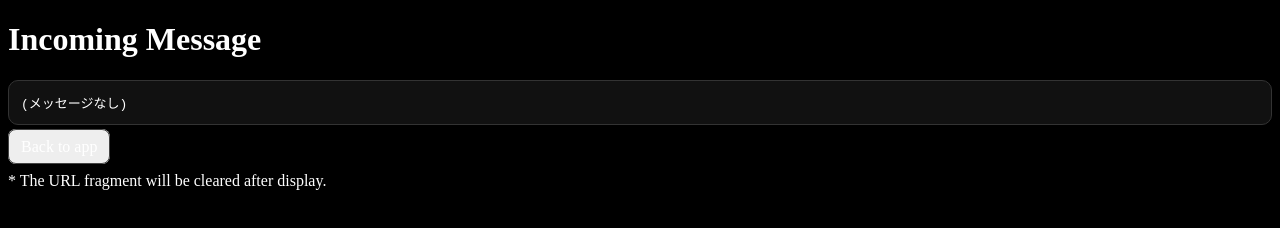
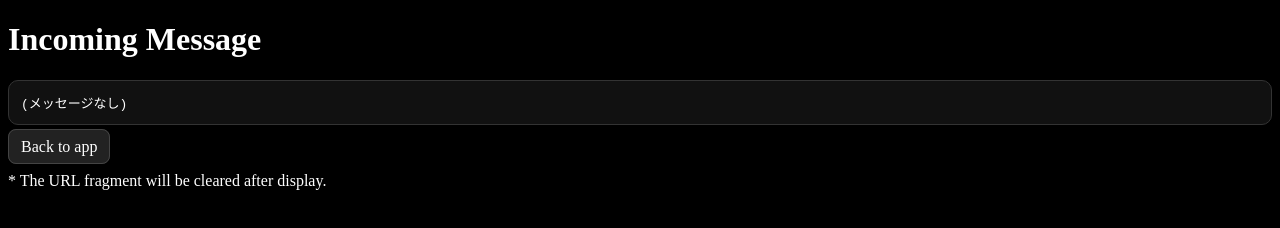
Before and after one commit to Matt20-Red/NEWS-PWA, a website: page public/note.html in a window 1280 px wide. Drawn offline with Linux system fonts and the light colour scheme.

Commit message:
Update note.html

```diff
--- a/public/note.html
+++ b/public/note.html
@@ -23,7 +23,8 @@
     <h1>Incoming Message</h1>
     <pre id="msg">(No Message)</pre>
     <p style="margin-top:12px;">
-      <a id="back-to-app" href="/" style="text-decoration:none; padding:8px 12px; border-radius:8px; background:#eee;">Back to app</a>
+      <!-- <a id="back-to-app" href="/" style="text-decoration:none; padding:8px 12px; border-radius:8px; background:#eee;">Back to app</a> -->
+      <a id="back-to-app" href="/" style="text-decoration:none; padding:8px 12px; border-radius:8px; background:#222; color:#fff; border:1px solid #444;">Back to app</a>
     </p>
     <div class="meta">* The URL fragment will be cleared after display.</div>
   </div>
```
